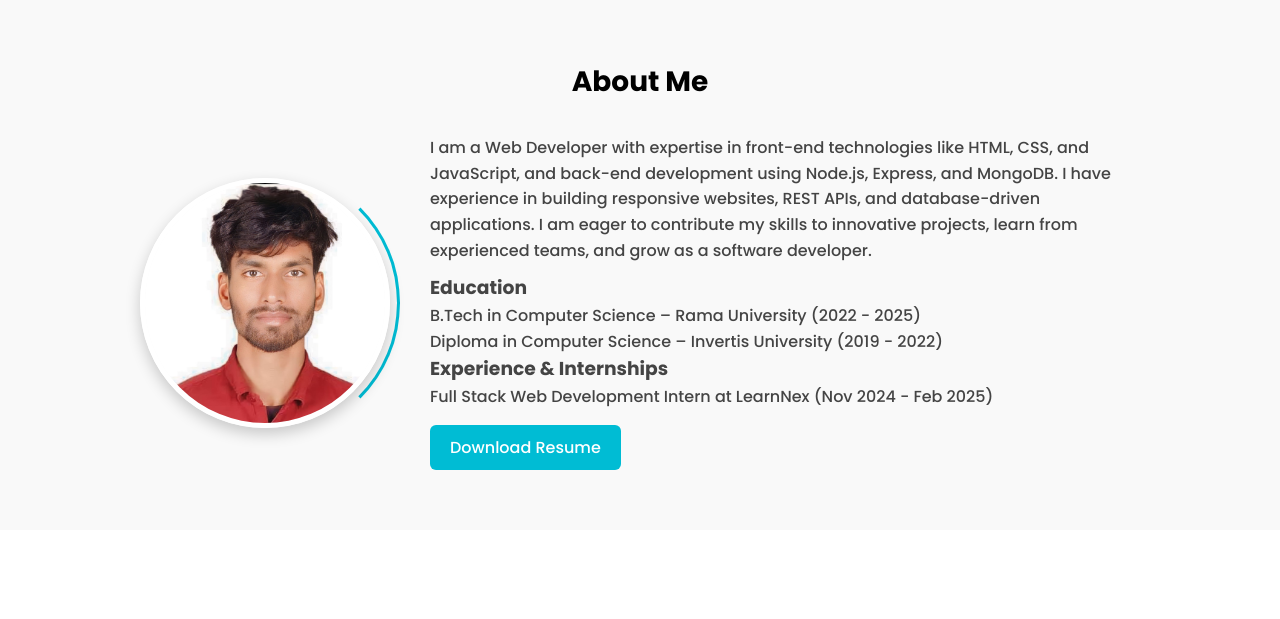
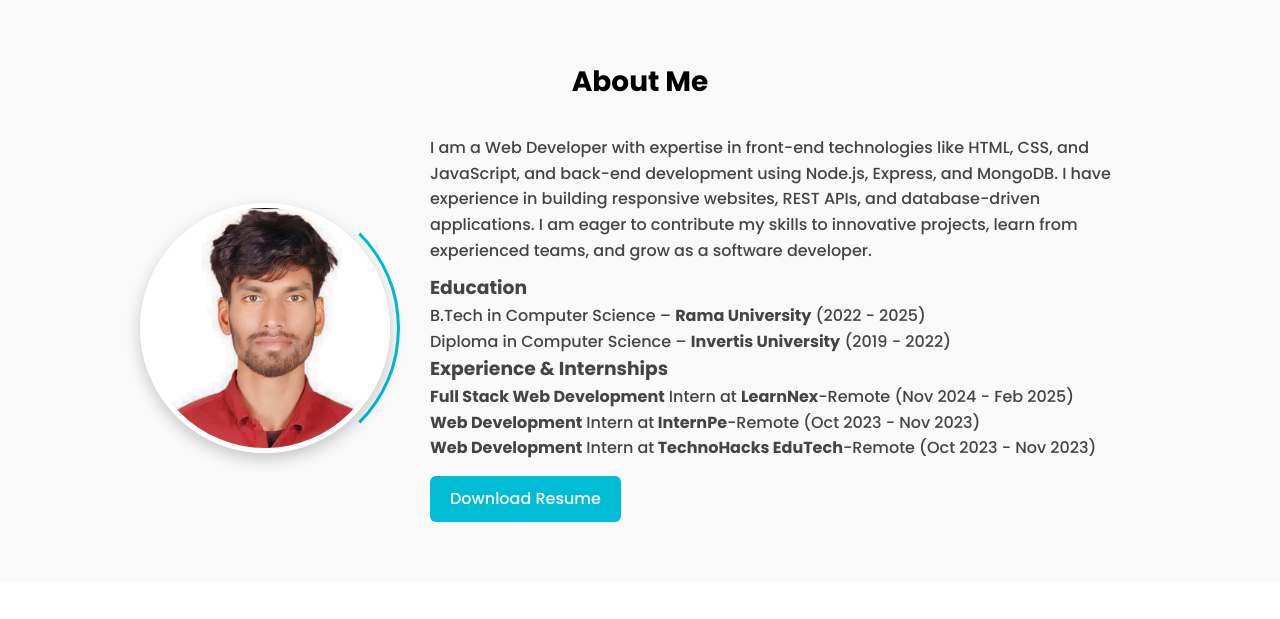
Before and after one commit to codetech321/Portfolio, a plain HTML site: page index.html in a window 1280 px wide. Shown: the part 820-1439 px from the top of the page. Drawn offline with Linux system fonts and the light colour scheme.

Commit message:
css changed

```diff
--- a/index.html
+++ b/index.html
@@ -21,7 +21,7 @@
 
     <header>
       <nav class="navbar">
-        <div class="logo">Portfolio</div>
+        <div class="logo" tabindex="0">Portfolio</div>
 
         <ul class="nav-links" id="navLinks">
           <li><a href="#home">Home</a></li>
@@ -76,12 +76,21 @@
           </p>
 
           <h3>Education</h3>
-          <p>B.Tech in Computer Science – Rama University (2022 - 2025)</p>
-          <p>Diploma in Computer Science – Invertis University (2019 - 2022)</p>
+          <p>
+            B.Tech in Computer Science – <strong>Rama University</strong> (2022 -
+            2025)
+          </p>
+          <p>Diploma in Computer Science – <strong>Invertis University</strong> (2019 - 2022)</p>
 
           <h3>Experience & Internships</h3>
           <p>
-            Full Stack Web Development Intern at LearnNex (Nov 2024 - Feb 2025)
+            <strong>Full Stack Web Development</strong> Intern at
+            <strong>LearnNex</strong>-Remote (Nov 2024 - Feb 2025)<br />
+            <strong>Web Development</strong> Intern at<strong> InternPe</strong
+            >-Remote (Oct 2023 - Nov 2023)<br />
+            <strong>Web Development</strong> Intern at<strong>
+              TechnoHacks EduTech</strong
+            >-Remote (Oct 2023 - Nov 2023)
           </p>
 
           <!-- Resume Download -->
@@ -184,7 +193,7 @@
         <i class="fas fa-envelope"></i> dhawal.dkd@gmail.com
       </a>
       <p>
-        <i style="color: #0097a7" class="fas fa-phone"></i>
+        <i style="color: #00bcd4" class="fas fa-phone"></i>
         <a href="tel:+911234567890">+91-8604518825</a>
       </p>
     </div>
```
Also changed, not shown: style.css (+12 -9 lines).
